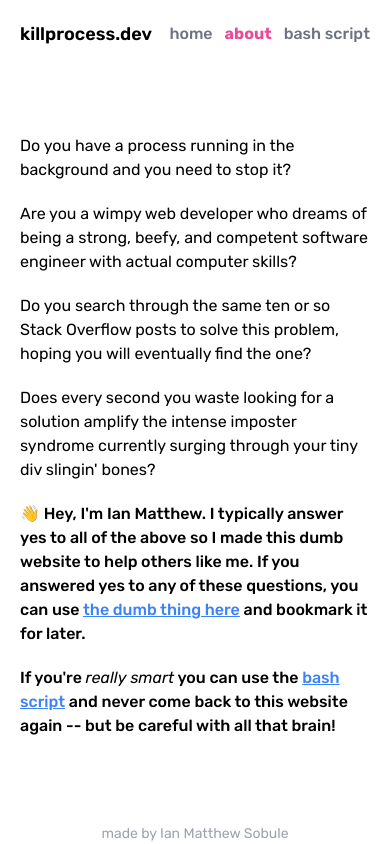
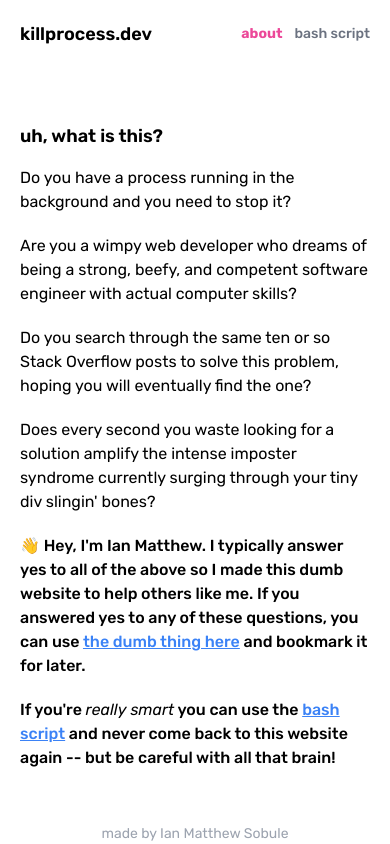
Before and after one commit to Ian-Matthew/killprocess, a Next.js app: page /about in a window 390 px wide. Built offline with nearby package versions, Linux system fonts and the light colour scheme.

Commit message:
add that super tiny breakpoint

```diff
--- a/components/Layout.js
+++ b/components/Layout.js
@@ -18,10 +18,10 @@ export const Layout = ({ children }) => {
 
 const Header = () => {
   return (
-    <header className="flex flex-row w-full justify-between items-center max-w-screen-xl mt-5">
+    <header className="flex flex-row w-full justify-between items-center max-w-screen-xl my-5">
       <div className="flex flex-row items-center">
         <NextLink href="/">
-          <a className="text-lg sm:text-xl font-semibold">killprocess.dev</a>
+          <a className="text-lg xs:text-xl font-semibold">killprocess.dev</a>
         </NextLink>
       </div>
       <Navigation></Navigation>
--- a/components/Navigation.js
+++ b/components/Navigation.js
@@ -6,7 +6,9 @@ import classNames from "classnames";
 export const Navigation = () => {
   return (
     <nav className="flex flex-row items-center space-x-3 ">
-      <NavLink href="/">home</NavLink>
+      <NavLink className="hidden xs:block" href="/">
+        home
+      </NavLink>
       <NavLink href="/about">about</NavLink>
       <NavLink href="/bash">bash script</NavLink>
     </nav>
@@ -17,7 +19,7 @@ const NavLink = ({ href, children, className, ...props }) => {
   const router = useRouter();
   const active = router.pathname === href;
   const linkClasses = classNames(
-    "cursor-pointer hover:text-black text-gray-500 font-medium",
+    "cursor-pointer hover:text-black text-gray-500 font-medium text-sm xs:text-base",
     { "text-pink-500 hover:text-pink-500 font-bold": active },
     className
   );
--- a/pages/about.js
+++ b/pages/about.js
@@ -14,6 +14,9 @@ export default function About() {
           content="Do you often struggle finding a simple way to kill a process running on a port? Here's a few easy ways to fix it"
         />
       </Head>
+      <h1 className="text-lg xs:text-xl font-semibold mb-4">
+        uh, what is this?
+      </h1>
       <ul className="space-y-5">
         <li>
           Do you have a process running in the background and you need to stop
--- a/pages/bash.js
+++ b/pages/bash.js
@@ -13,7 +13,7 @@ export default function Bash() {
           content="A simple way to kill a process running on a port using a bash script. Just copy this bash script into your .bashrc/.zshrc, source the file and run the command."
         />
       </Head>
-      <h1 className="text-xl font-semibold mb-4">bash script</h1>
+      <h1 className="text-lg xs:text-xl font-semibold mb-4">bash script</h1>
       <div className="space-y-3 flex flex-col w-full">
         <p className="font-semibold">add to .bashrc/.zshrc</p>
 
--- a/tailwind.config.js
+++ b/tailwind.config.js
@@ -3,6 +3,9 @@ module.exports = {
   darkMode: false, // or 'media' or 'class'
   theme: {
     extend: {
+      screens: {
+        xs: "420px",
+      },
       fontFamily: {
         rubik: ["Rubik", "sans-serif"],
         brand: ["Rubik Mono One"],
```
